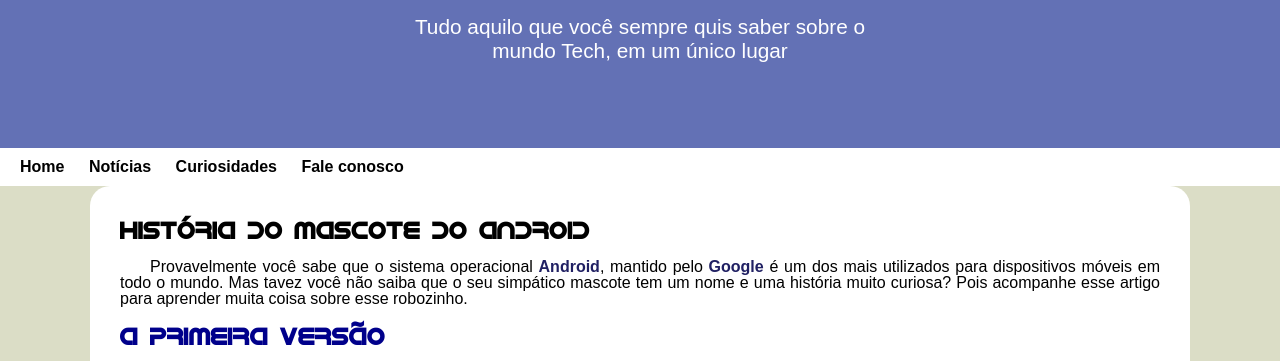
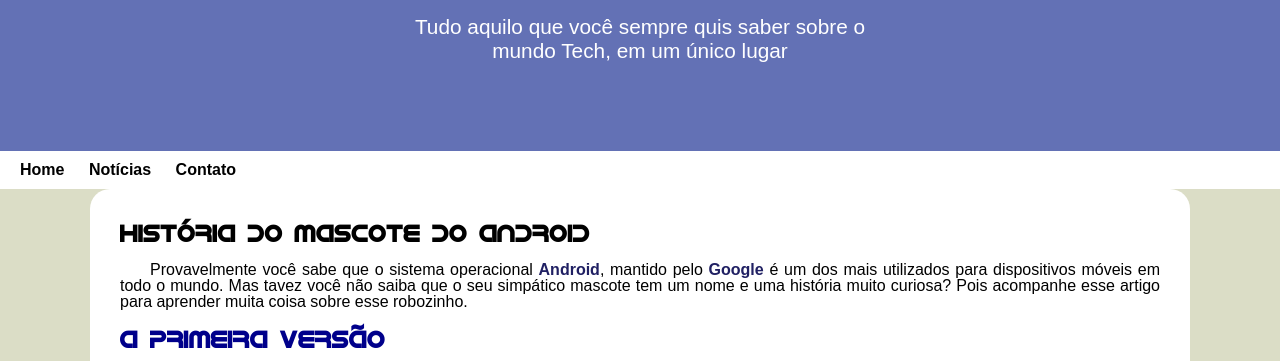
Before and after one commit to JulioCesar0000/html-css, a plain HTML site: page Desafios/d4/android.html in a window 1280 px wide. Shown: the part 82-443 px from the top of the page. Drawn offline with Linux system fonts and the light colour scheme; a web font is replaced by a local one.

Commit message:
problema de padding resolvido

```diff
--- a/Desafios/d4/android.html
+++ b/Desafios/d4/android.html
@@ -16,8 +16,7 @@
     <nav>
         <a href="#">Home</a>
         <a href="#">Notícias</a>
-        <a href="#">Curiosidades</a>
-        <a href="#">Fale conosco</a>
+        <a href="#">Contato</a>
     </nav>
     <main>
         <article>
--- a/Desafios/d4/estilo/style.css
+++ b/Desafios/d4/estilo/style.css
@@ -82,6 +82,7 @@ header > p {
     max-width: 500px;
     padding-left: 10px;
     padding-right: 10px;
+    padding-bottom: 4%;
     margin: auto;
 }
 
```
